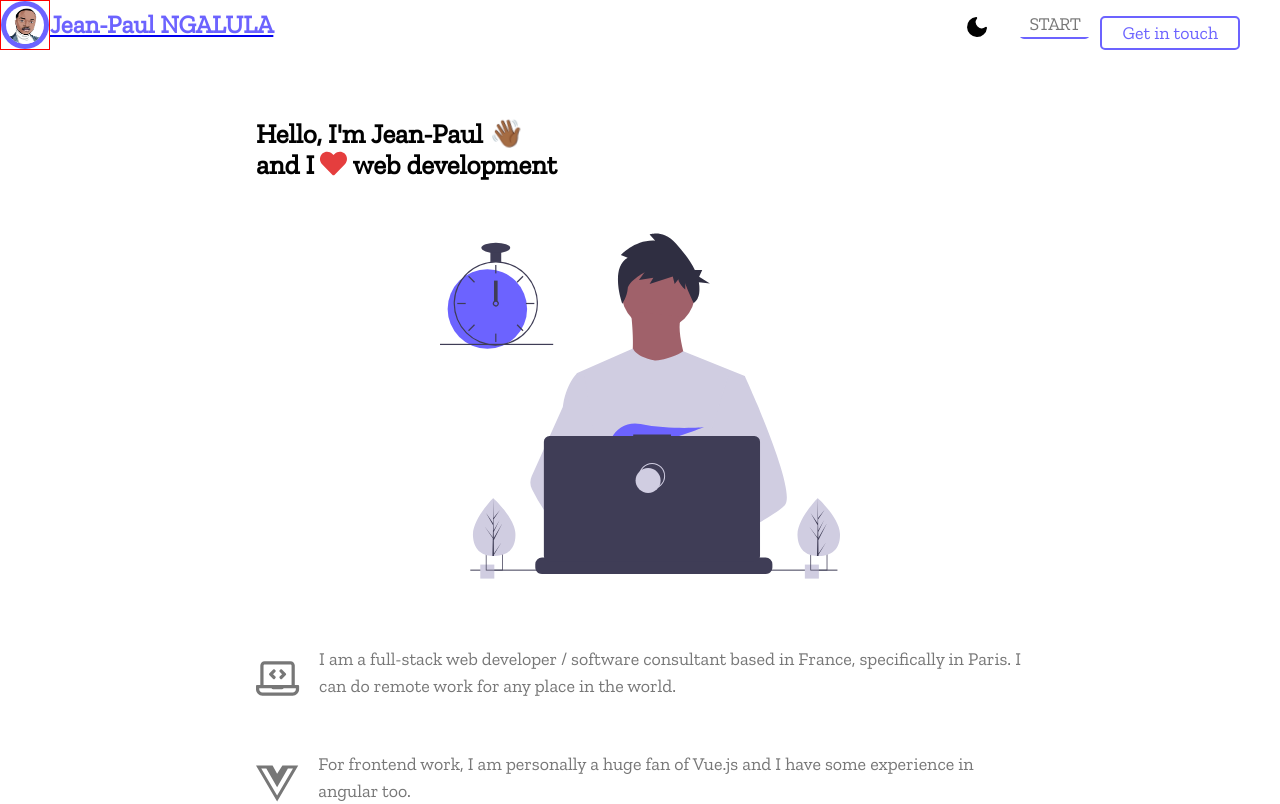
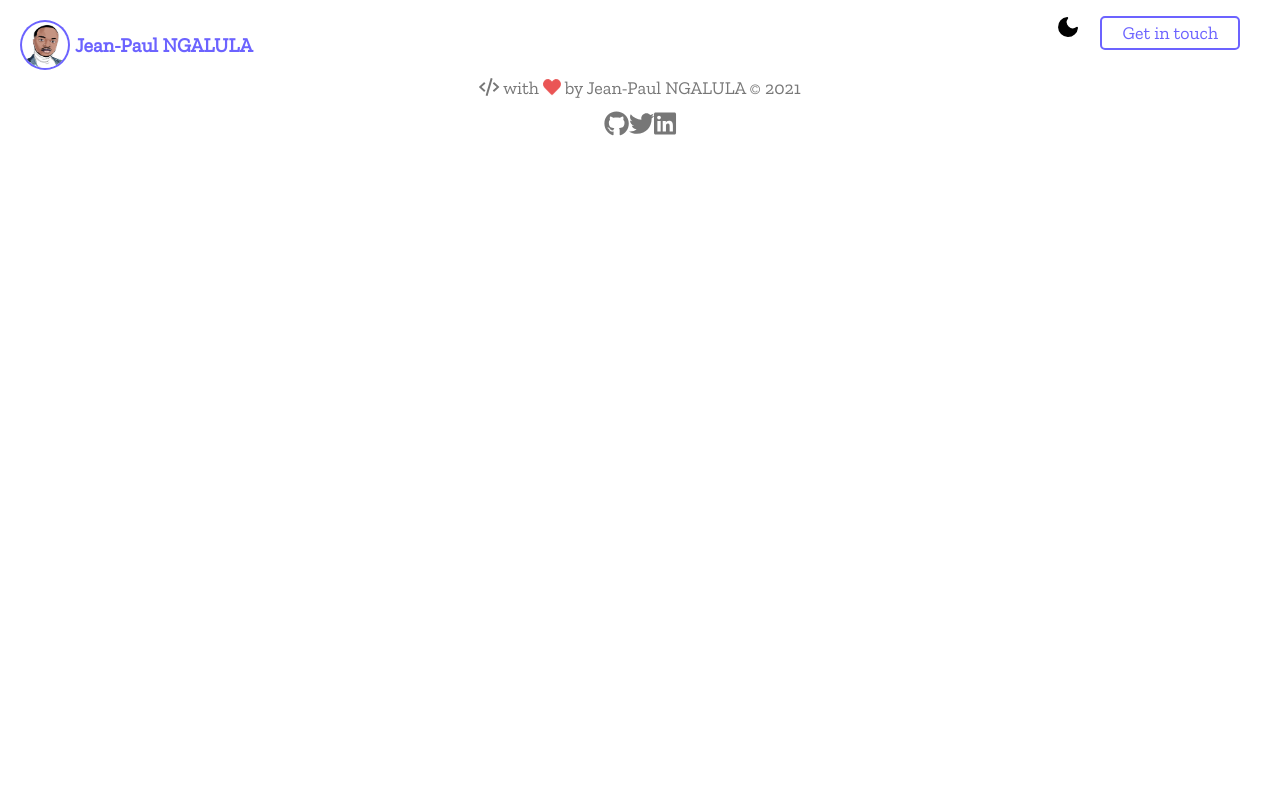
Before and after one commit to anyishxyi/mulume.dev, a Vue app: page /#/uses in a window 1280 px wide. Before the commit this address led to /#/home. Shown: the top 804 px of the page. Built offline with nearby package versions, Linux system fonts and the light colour scheme.

Commit message:
WIP nav bar rm txt deco

```diff
--- a/src/assets/styles/button.scss
+++ b/src/assets/styles/button.scss
@@ -87,6 +87,7 @@ button {
   color: var(--color);
   transition: 0.4s;
   text-transform: uppercase;
+  cursor: pointer;
   -webkit-box-sizing: border-box;
   -moz-box-sizing: border-box;
   -ms-box-sizing: border-box;
--- a/src/assets/styles/index.scss
+++ b/src/assets/styles/index.scss
@@ -93,12 +93,28 @@ html, body {
   width: 70%;
 }
 
+.mt-10 {
+  margin-top: 10px;
+}
+.mt-20 {
+  margin-top: 20px;
+}
 .mr-6 {
   margin-right: 1.5rem;
+}
+.ml-40 {
+  margin-left: 40px;
+}
+.ml-20 {
+  margin-left: 20px;
 }
 
 .pb-25 {
   padding-bottom: 25px;
+}
+
+.pl-5 {
+  padding-left: 5px;
 }
 
 .text-lg {
@@ -835,6 +851,11 @@ li {
 .mt-2 {
   margin-top: .5rem;
 }
+
+.txt-deco-none {
+  text-decoration: none;
+}
+
 .social-media-link {
   svg {
     path {
@@ -904,9 +925,6 @@ li {
   --tw-border-opacity: 1;
   border-color: var(--color-theme-accent);
 }
-.img-container {
-  border: 1px solid red;
-}
 .pic-border,
 .profile-pic {
   border-radius: 50%;
@@ -916,5 +934,10 @@ li {
 .pic-border {
   box-sizing: border-box;
   background-image: linear-gradient(to right, var(--color-theme-accent), var(--color-theme-accent));
-  padding: 5px; // width of the profile pic border
+  padding: 2px; // width of the profile pic border
 }
+/////////////////////
+
+.name-size {
+  font-size: 20px;
+}
--- a/src/layout/components/Navbar.vue
+++ b/src/layout/components/Navbar.vue
@@ -1,20 +1,16 @@
 <template>
   <div class="navbar space_between flex mr-10">
-    <router-link :to="{path: '/home'}">
-      <!-- <div class="items-center text-lg mr-6 flex">
-        <el-image :src="jeanpaul" alt="Profile picture of Jean-Paul NGALULA (very handsome)" class="mt-12 rounded-full block mb-8 border-4 p-2 border-icon icon-width icon-height"></el-image>
-        <span class="font-bold color-theme-accent">Jean-Paul NGALULA</span>
-      </div> -->
-      <div class="text-lg justify-center align-items mr-6 flex">
-        <span class="icon-width icon-height img-container">
+    <router-link :to="{path: '/home'}" class="txt-deco-none">
+      <div class="text-lg mt-20 justify-center align-items mr-6 flex">
+        <span class="ml-20 icon-width icon-height">
           <figure class="pic-border">
             <img :src="jeanpaul" class="profile-pic" alt="Profile picture of Jean-Paul NGALULA (very handsome)" />
           </figure>
         </span>
-        <span class="font-bold color-theme-accent">Jean-Paul NGALULA</span>
+        <span class="pl-5 font-bold name-size color-theme-accent">Jean-Paul NGALULA</span>
       </div>
     </router-link>
-    <div class="right-menu">
+    <div class="right-menu justify-center align-items">
       <button class="theme-switch-button" @click="toggleTheme">
         <svg v-if="!!theme" xmlns="http://www.w3.org/2000/svg" width="24" height="24" viewBox="0 0 24 24" fill="none" stroke="currentColor" stroke-width="2" stroke-linecap="round" stroke-linejoin="round">
           <circle cx="12" cy="12" r="5"></circle>
@@ -29,7 +25,7 @@
         </svg>
         <svg v-else xmlns="http://www.w3.org/2000/svg" width="24" height="24" viewBox="0 0 24 24" fill="none" stroke="currentColor" stroke-width="2" stroke-linecap="round" stroke-linejoin="round"><path d="M21 12.79A9 9 0 1 1 11.21 3 7 7 0 0 0 21 12.79z"></path></svg>
       </button>
-      <router-link :to="{path: '/home'}"><a class="link color-theme-accent"> start </a></router-link>
+      <!-- <router-link :to="{path: '/home'}"><a class="link color-theme-accent"> start </a></router-link> -->
       <!-- <router-link :to="{path: '/about'}"><a class="link color-theme-accent"> about </a></router-link> -->
       <!-- <router-link :to="{path: '/uses'}"><a class="link color-theme-accent"> uses </a></router-link> -->
       <router-link :to="{path: '/contact'}"><button class="slide">Get in touch</button></router-link>
@@ -94,7 +90,7 @@ export default {
 
 <style lang="scss" scoped>
 .navbar {
-  height: 60px;
+  height: 70px;
   border: none;
   z-index: 100;
   top: 0;
@@ -115,14 +111,10 @@ export default {
     .theme-switch-button {
       border: none;
       background: none;
-      // cursor: pointer;
-      cursor: hand;
+      cursor: pointer;
       color: var(--text-primary-color);
       outline: 0;
       margin-top: 5px;
-      // position: fixed;
-      // top: 15px;
-      // right: 15px;
 
       svg {
         fill: var(--text-primary-color);
```
